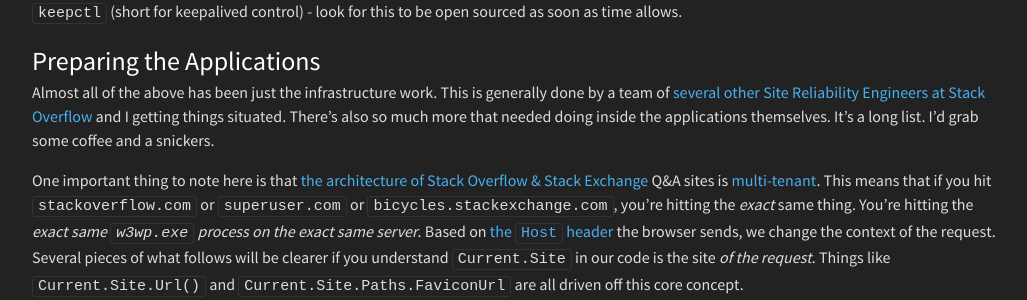
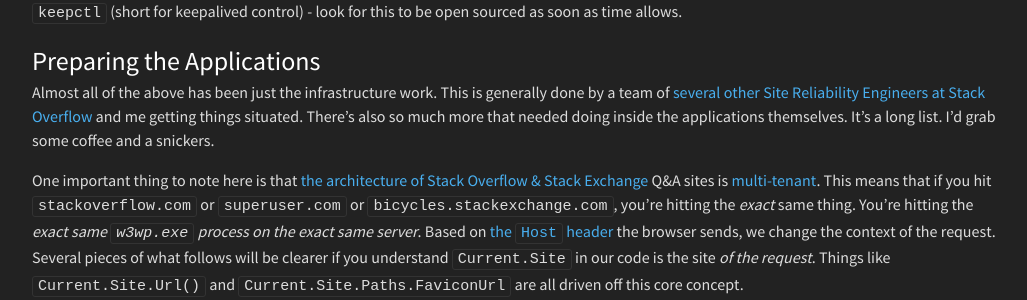
Before and after one commit to NickCraver/nickcraver.github.com, a Jekyll site: the page built from blog/_posts/2017-05-22-https-on-stack-overflow.markdown, in a window 1280 px wide and 900 px high, scrolled down 13303 px. Shown: the part 154-454 px from the top of the window, without its empty margins (123-1150 px from the left). Built offline with Jekyll 4.4.1, drawn with Linux system fonts in a browser that asks for light colours; comment, search, counter and statistics services are not loaded.

```diff
--- a/blog/_posts/2017-05-22-https-on-stack-overflow.markdown
+++ b/blog/_posts/2017-05-22-https-on-stack-overflow.markdown
@@ -603,7 +603,7 @@ This tool is called `keepctl` (short for keepalived control) - look for this to
 ### Preparing the Applications
 
 Almost all of the above has been just the infrastructure work.
-This is generally done by a team of [several other Site Reliability Engineers at Stack Overflow](http://stackoverflow.com/company/team#Engineering) and I getting things situated.
+This is generally done by a team of [several other Site Reliability Engineers at Stack Overflow](http://stackoverflow.com/company/team#Engineering) and me getting things situated.
 There's also so much more that needed doing inside the applications themselves.
 It's a long list. I'd grab some coffee and a snickers.
 
```
Also changed, not shown: other parts of blog/_posts/2017-05-22-https-on-stack-overflow.markdown (+1 -1 lines).
